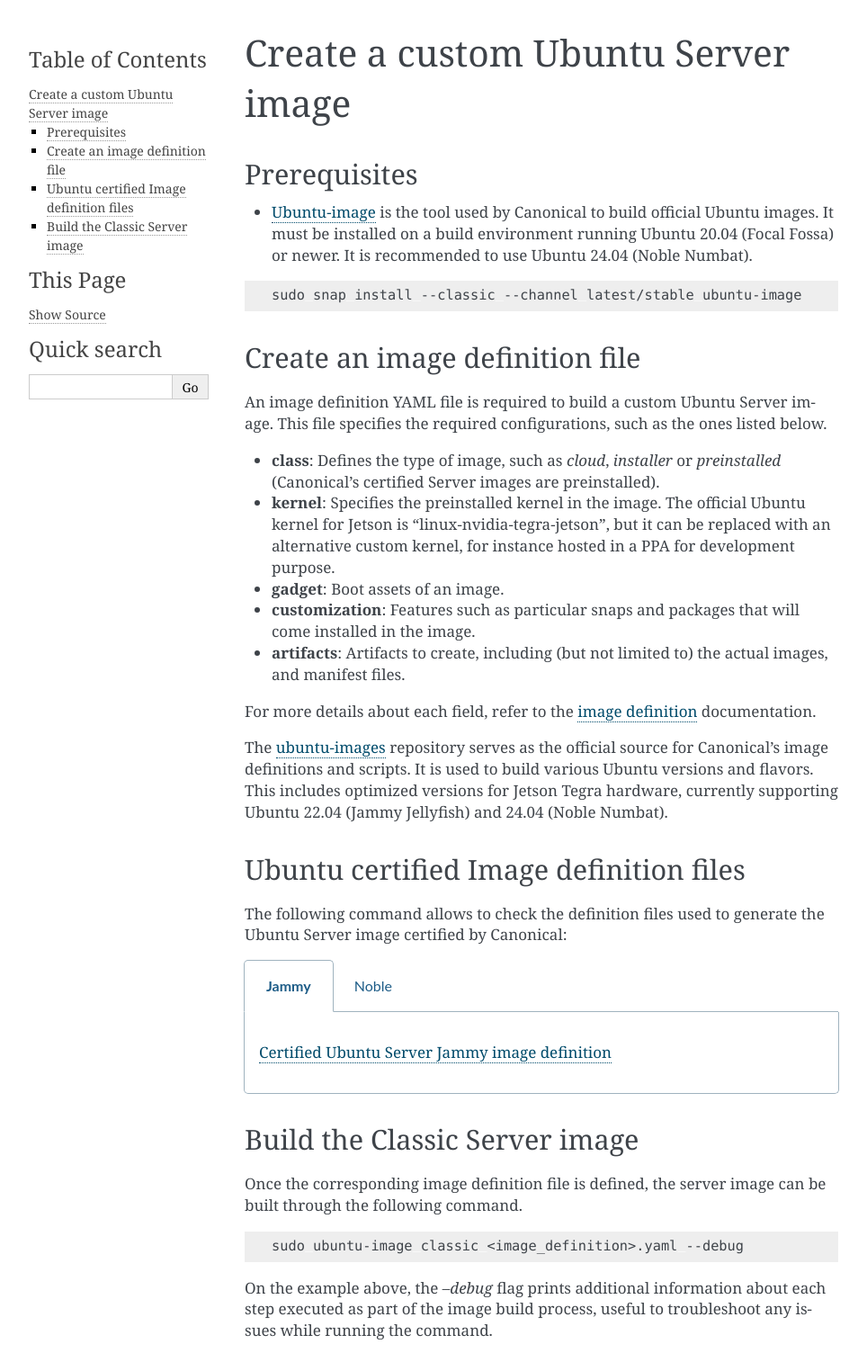
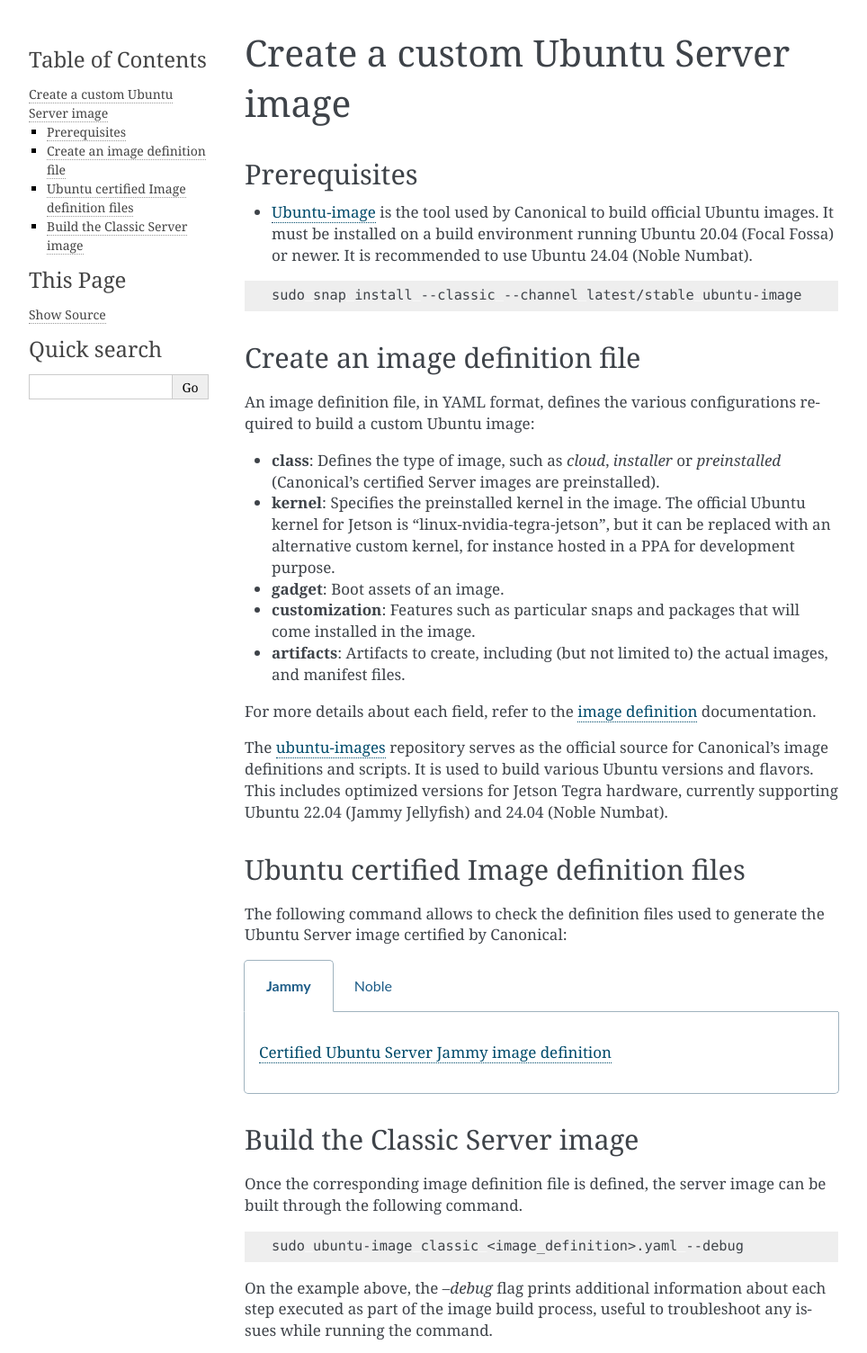
Before and after one commit to canonical/ubuntu-for-jetson, a Sphinx documentation site: the page built from docs/how-to/build-server-image.rst, in a window 1280 px wide, cut to the strip 0-1504 px from the top of the page. Shown: the whole strip at 90% size, without its empty margins (148-1112 px from the left). Built offline with Sphinx 7.4.7, drawn with Linux system fonts in a browser that asks for light colours.

Commit message:
Fix: Update the image definition description

```diff
--- a/docs/how-to/build-server-image.rst
+++ b/docs/how-to/build-server-image.rst
@@ -18,7 +18,7 @@
 Create an image definition file
 -------------------------------
 
-An image definition YAML file is required to build a custom Ubuntu Server image. This file specifies the required configurations, such as the ones listed below.
+An image definition file, in YAML format, defines the various configurations required to build a custom Ubuntu image:
 
 * **class**: Defines the type of image, such as `cloud`, `installer` or `preinstalled` (Canonical's certified Server images are preinstalled).
 * **kernel**: Specifies the preinstalled kernel in the image. The official Ubuntu kernel for Jetson is "linux-nvidia-tegra-jetson", but it can be replaced with an alternative custom kernel, for instance hosted in a PPA for development purpose.
```
